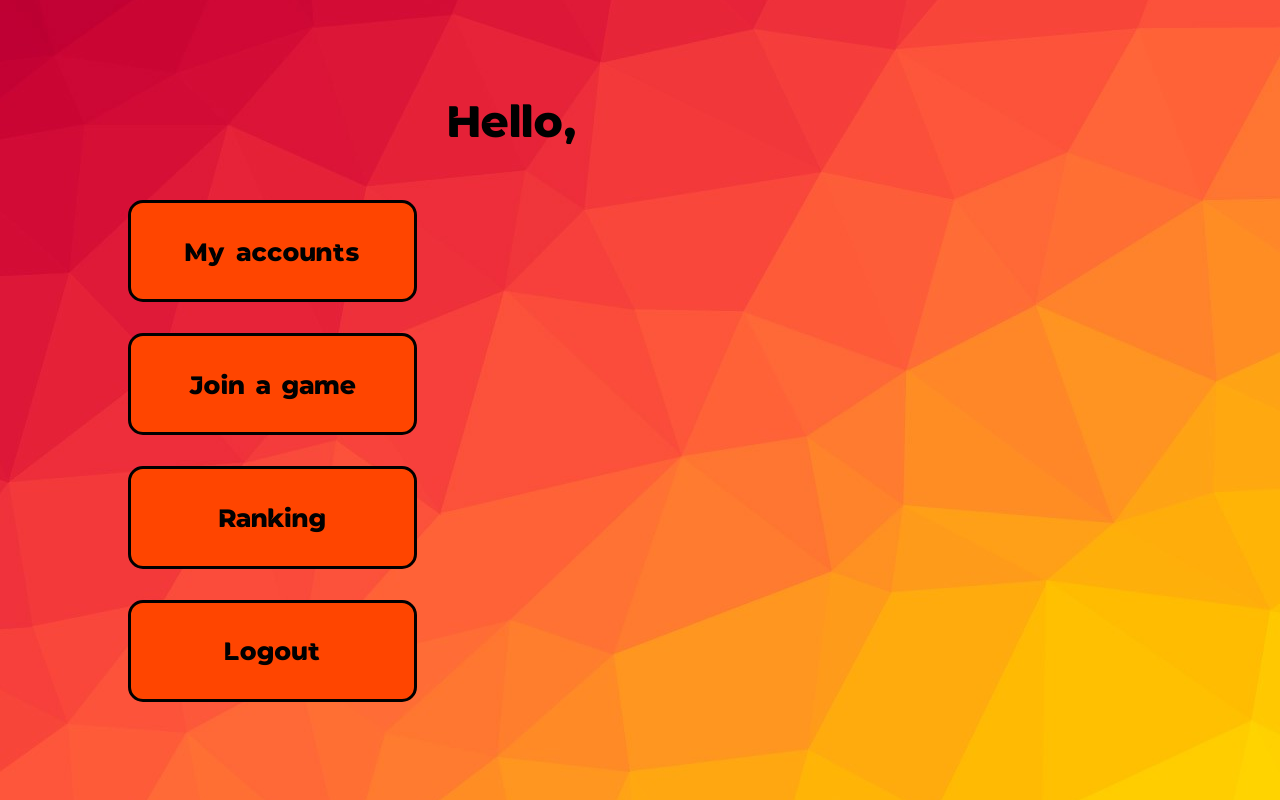
After one commit to ankrmpo/Minesweeper, a PHP site: page /view/hello.php in a window 1280 px wide. The commit adds this page. Run offline with PHP 8.4, Linux system fonts and the light colour scheme.

Commit message:
Dosta od mene za sad

```diff
--- /dev/null
+++ b/view/hello.php
@@ -0,0 +1,16 @@
+<?php require_once __DIR__ . '/_header.php'; ?>
+    <link rel="stylesheet" type="text/css" href="style/hello.css">
+</head>
+<body>
+    <header>
+        <h1>Hello,</h1>
+    </header>
+
+    <div class="menu">
+        <div class="tooltip1"><a href="start.php?rt=my_account/index">My accounts</a><p class="tooltiptext1">Information about your account</p></div><br>
+        <div class="tooltip2"><a href="start.php?rt=start_game/index">Join a game</a><p class="tooltiptext2">Start a new game or join one!</p></div><br>
+        <div class="tooltip3"><a href="start.php?rt=ranking/index">Ranking</a><p class="tooltiptext3">See how you stand among other players</p></div><br>
+        <div class="tooltip4"><a href="start.php?rt=logout/index">Logout</a><p class="tooltiptext4">See you later, alligator!</p></div><br>
+    </div>
+
+<?php require_once __DIR__ . '/_footer.php'; ?>
--- /dev/null
+++ b/view/style/hello.css
@@ -0,0 +1,146 @@
+body
+{
+    background-image: url("background.jpg");
+    background-repeat: no-repeat;
+    background-position: center;
+    background-attachment: fixed;
+}
+
+@font-face
+{
+    font-family: title;
+    src: url("title.ttf");
+}
+
+@font-face
+{
+    font-family: welcome;
+    src: url("welcome.ttf");
+}
+
+header
+{
+    position: absolute;
+    top: 15%;
+    left: 40%;
+    transform: translate(-50%, -50%);
+}
+
+h1
+{
+    font-family: welcome, Georgia, Arial;
+    font-size: 350%;
+    text-align: center;
+}
+
+div.menu
+{
+    position: absolute;
+    top: 25%;
+    left: 10%;
+    font-family: welcome, Georgia, Arial;
+    font-size: 200%;
+    text-align: center;
+}
+
+a
+{
+    text-decoration: none;
+    display: inline-block;
+    padding: 18%;
+    color: black;
+    background-color: orangered;
+    border-radius: 15px;
+    border-style: solid;
+    border-color: black;
+    min-width: 120%;
+}
+
+a:hover
+{
+    background-color:  red;
+}
+
+.tooltip1 .tooltiptext1
+{
+    visibility: hidden;
+    min-width: 250%;
+    background-color: orange;
+    color: black;
+    text-align: center;
+    border-radius: 6px;
+    padding: 18%;
+
+    position: absolute;
+    z-index: 1;
+    top: -5%;
+    left: 160%;
+}
+
+.tooltip1:hover .tooltiptext1
+{
+    visibility: visible;
+}
+
+.tooltip2 .tooltiptext2
+{
+    visibility: hidden;
+    min-width: 250%;
+    background-color: orange;
+    color: black;
+    text-align: center;
+    border-radius: 6px;
+    padding: 18%;
+
+    position: absolute;
+    z-index: 1;
+    top: 20%;
+    left: 160%;
+}
+
+.tooltip2:hover .tooltiptext2
+{
+    visibility: visible;
+}
+
+.tooltip3 .tooltiptext3
+{
+    visibility: hidden;
+    min-width: 250%;
+    background-color: orange;
+    color: black;
+    text-align: center;
+    border-radius: 6px;
+    padding: 18%;
+
+    position: absolute;
+    z-index: 1;
+    top: 45%;
+    left: 160%;
+}
+
+.tooltip3:hover .tooltiptext3
+{
+    visibility: visible;
+}
+
+.tooltip4 .tooltiptext4
+{
+    visibility: hidden;
+    min-width: 250%;
+    background-color: orange;
+    color: black;
+    text-align: center;
+    border-radius: 6px;
+    padding: 18%;
+
+    position: absolute;
+    z-index: 1;
+    top: 70%;
+    left: 160%;
+}
+
+.tooltip4:hover .tooltiptext4
+{
+    visibility: visible;
+}
```
Also changed, not shown: index.php (+2 -8 lines), start.php (deleted, +0 -39 lines), login.php (deleted).
